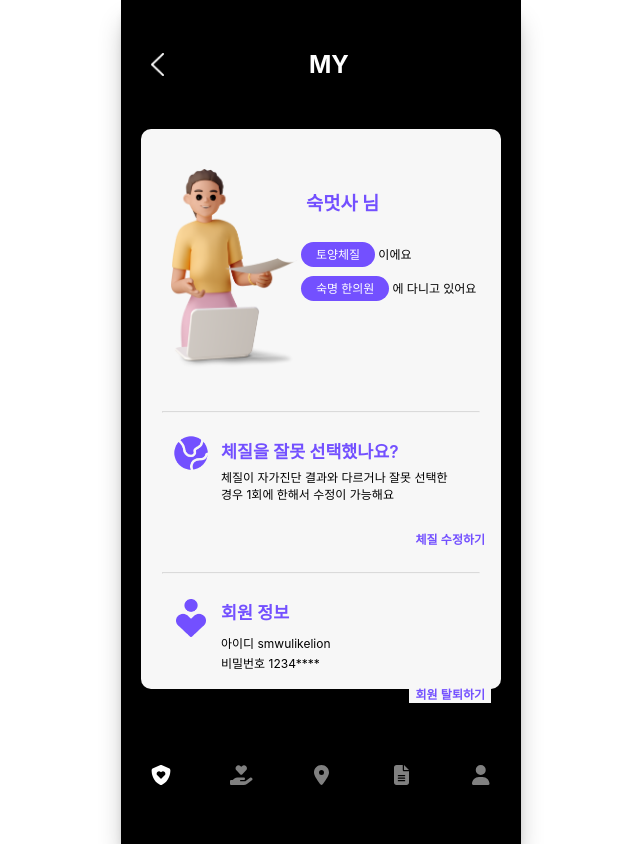
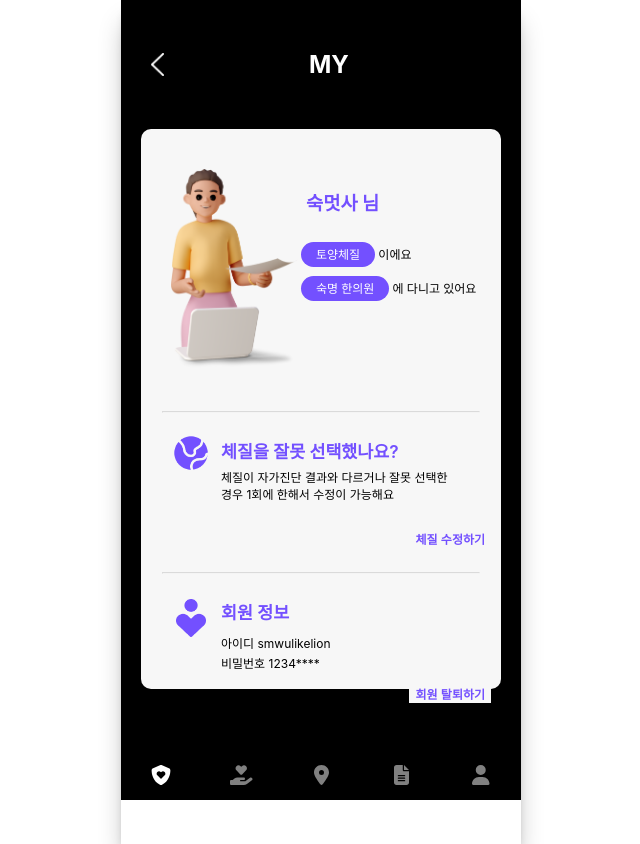
Before and after one commit to Likelion-at-SMWU-12th/Hanappun-Client, a React (Create React App) app in the folder hancare/: page /profile in a window 1280 px wide. Shown: the whole page, without its empty margins (319-959 px from the left). Built offline with nearby package versions, Linux system fonts and the light colour scheme.

Commit message:
[Chore] height 100% -> 100vh로 수정

```diff
--- a/hancare/src/App.js
+++ b/hancare/src/App.js
@@ -19,6 +19,10 @@ const Wrapper = styled.div`
   margin: 0 auto;
   box-shadow: 0 20px 25px -5px rgba(0, 0, 0, 0.3),
     0 8px 10px -6px rgba(0, 0, 0, 0.3);
+
+  & -webkit-scrollbar {
+    display: none;
+  }
 `;
 
 function App() {
--- a/hancare/src/pages/mypage/Cancel.js
+++ b/hancare/src/pages/mypage/Cancel.js
@@ -9,7 +9,7 @@ import styled from "styled-components";
 const Background = styled.div`
   background-color: black;
   width: 100%;
-  height: 100%;
+  height: 100vh;
 `;
 
 const BlackHeader = styled.header`
--- a/hancare/src/pages/mypage/Profile.css
+++ b/hancare/src/pages/mypage/Profile.css
@@ -2,7 +2,7 @@
 .background {
   background-color: black;
   width: 100%;
-  height: 100%;
+  height: 100vh;
 }
 
 .blackHeader {
```
